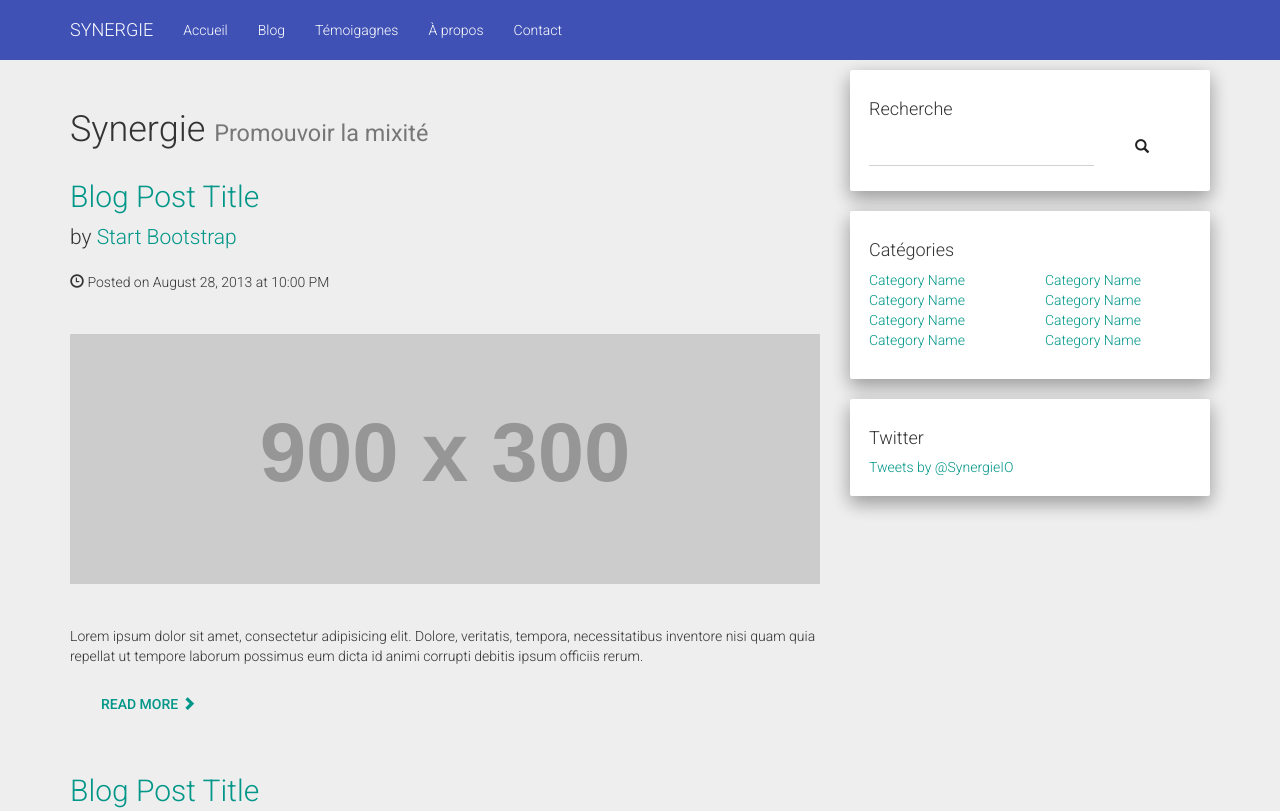
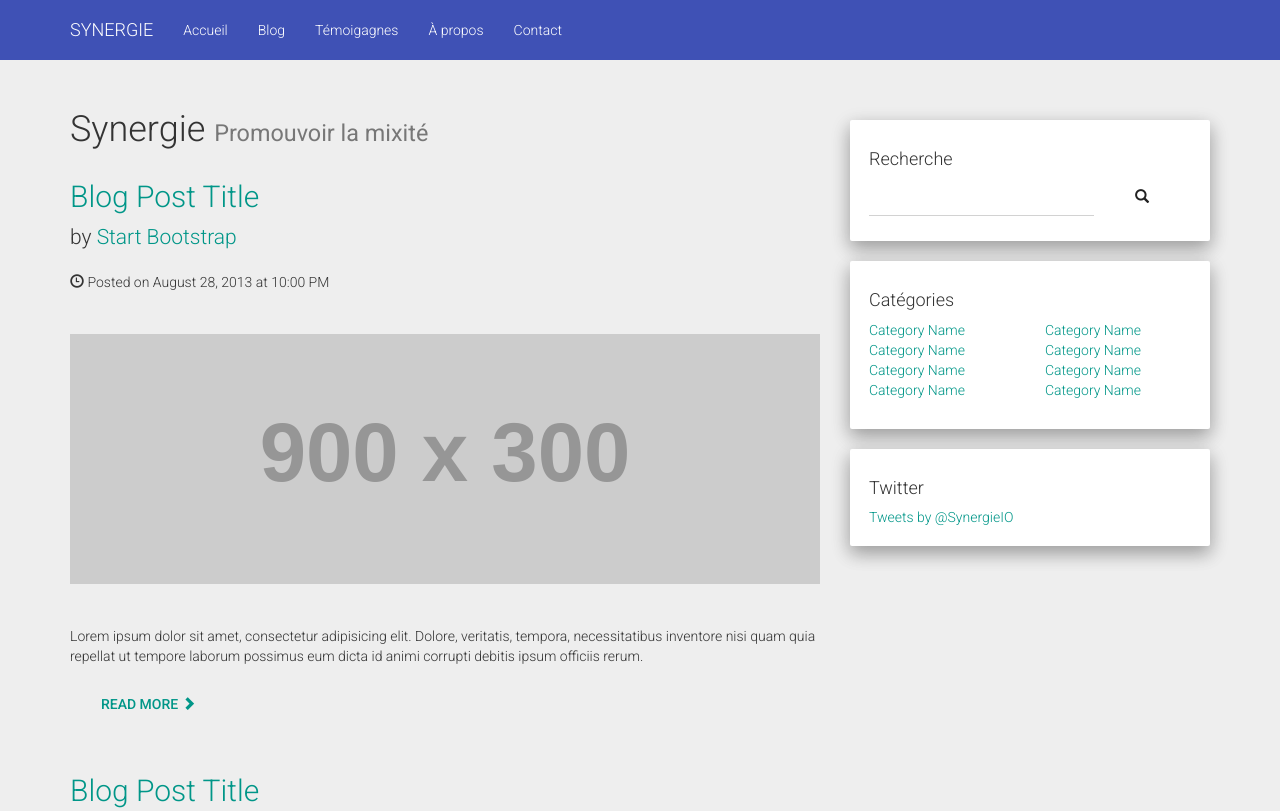
Before and after one commit to victorboissiere/synergie-new-design, a plain HTML site: page index.html in a window 1280 px wide. Shown: the top 811 px of the page. Drawn offline with nearby package versions, Linux system fonts and the light colour scheme; placeholder pictures from the web are drawn by us.

Commit message:
Add custom rules

```diff
--- a/css/main.css
+++ b/css/main.css
@@ -2,3 +2,7 @@
 .uppercase {
     text-transform: uppercase;
 }
+
+.indent-well {
+    margin-top: 50px;
+}
```
